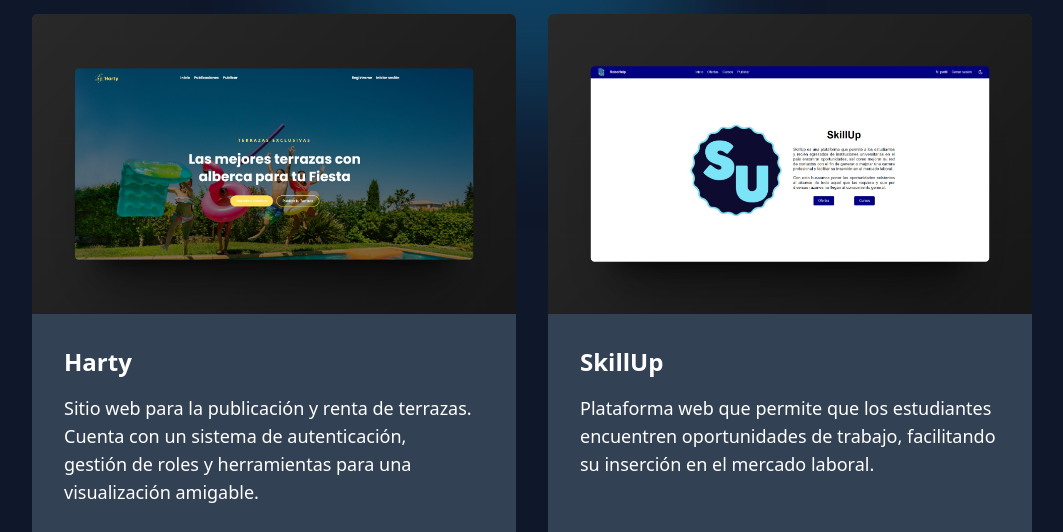
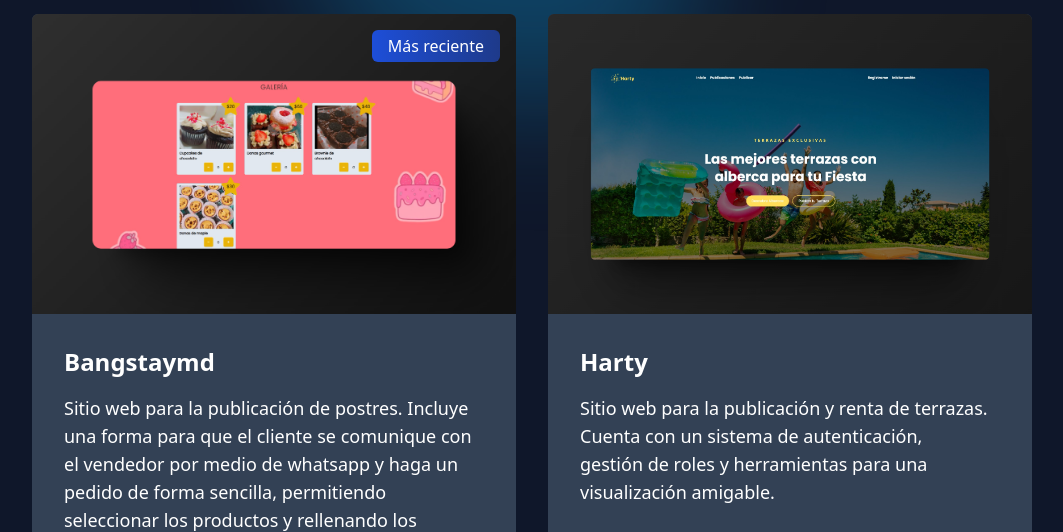
Before and after one commit to ManuelDeAlba/Portafolio, an Astro site: page / in a window 1280 px wide. Shown: the part 542-1074 px from the top of the page, without its empty margins (108-1171 px from the left). Built offline with nearby package versions, Linux system fonts and the light colour scheme; Astro itself is replaced by a stand-in of ours.

Commit message:
Add bangstaymd project and most recent indicator

```diff
--- a/src/components/ProjectCard.astro
+++ b/src/components/ProjectCard.astro
@@ -9,14 +9,23 @@ interface Props {
     description: string[];
     github?: string;
     web?: string;
+    reciente?: boolean;
 }
 
-const { id, src="https://picsum.photos/500", title="Sin título", description=["Sin descripción"], github, web } = Astro.props;
+const { id, src="https://picsum.photos/500", title="Sin título", description=["Sin descripción"], github, web, reciente=false } = Astro.props;
 
 const BASE_URL = import.meta.env.DEV ? "" : "https://manueldealba.com"
 ---
 
-<div class="flex flex-col bg-slate-700 max-w-full rounded-md overflow-hidden">
+<div class="relative flex flex-col bg-slate-700 max-w-full rounded-md overflow-hidden">
+    {
+        reciente == true && (
+            <div class="bg-gradient-to-r from-blue-700 to-blue-900 text-white text-center absolute top-4 right-4 z-10 px-4 py-1 rounded-md">
+                <span>Más reciente</span>
+            </div>
+        )
+    }
+
     <figure class="w-full h-[300px] overflow-hidden">
         <img transition:name={`img-${id}`} class="w-full h-full object-cover hover:scale-110 transition-all" src={src} alt="Proyecto skillup" />
     </figure>
--- a/src/components/Proyectos.astro
+++ b/src/components/Proyectos.astro
@@ -18,6 +18,7 @@ import proyectos from "../proyectos.js";
                     description={proyecto.description}
                     github={proyecto.github}
                     web={proyecto.web}
+                    reciente={proyecto.reciente}
                 />
             })
         }
--- a/src/proyectos.js
+++ b/src/proyectos.js
@@ -1,4 +1,13 @@
 export default [
+    {
+        id: 8,
+        src: "/bangstaymd.png",
+        title: "Bangstaymd",
+        description: ["Sitio web para la publicación de postres. Incluye una forma para que el cliente se comunique con el vendedor por medio de whatsapp y haga un pedido de forma sencilla, permitiendo seleccionar los productos y rellenando los datos necesarios para automatizar el proceso de comunicación."],
+        technologies: ["html", "css", "js", "astro"],
+        web: "https://bangstaymd.netlify.app",
+        reciente: true
+    },
     {
         id: 1,
         src: "/harty.jpg",
@@ -46,15 +55,15 @@ export default [
         description: ["Plataforma para gestión del inventario de artículos varios para el hogar. Con sistema de autenticación y herramientas para registrar compras, ventas, productos apartados, ingresos, egresos y registro de movimientos."],
         technologies: ["html", "css", "js", "react", "firebase"]
     },
-    {
-        id: 6,
-        src: "/wikirickymorty.jpg",
-        title: "Wiki Rick and Morty",
-        description: ["Wiki de Rick & Morty, con información de los personajes, episodios y ubicaciones de la serie utilizando React.js y la API de Rick & Morty."],
-        technologies: ["html", "css", "js", "react"],
-        github: "https://github.com/ManuelDeAlba/rickandmortyapi",
-        web: "https://wikirickymorty.netlify.app/"
-    },
+    // {
+    //     id: 6,
+    //     src: "/wikirickymorty.jpg",
+    //     title: "Wiki Rick and Morty",
+    //     description: ["Wiki de Rick & Morty, con información de los personajes, episodios y ubicaciones de la serie utilizando React.js y la API de Rick & Morty."],
+    //     technologies: ["html", "css", "js", "react"],
+    //     github: "https://github.com/ManuelDeAlba/rickandmortyapi",
+    //     web: "https://wikirickymorty.netlify.app/"
+    // },
     {
         id: 7,
         src: "/vivero.jpg",
```
Also changed, not shown: public/bangstaymd.png (added).
